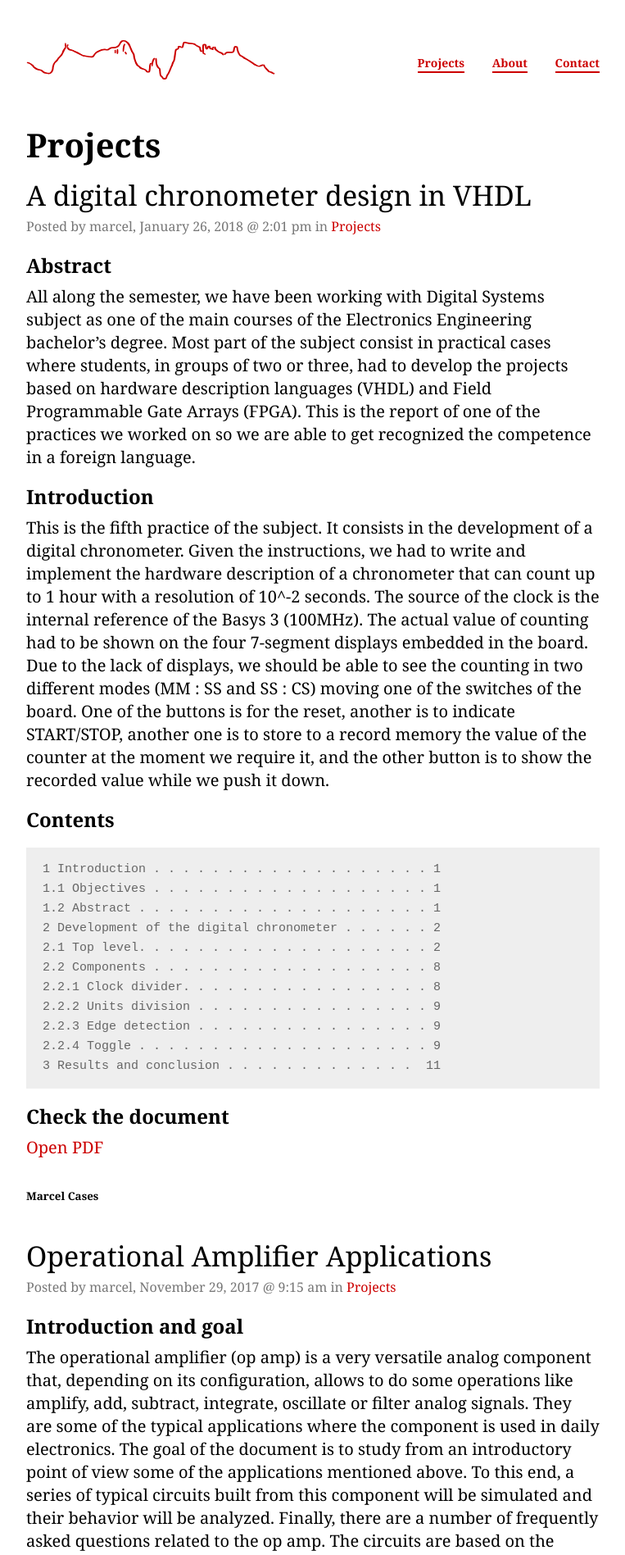
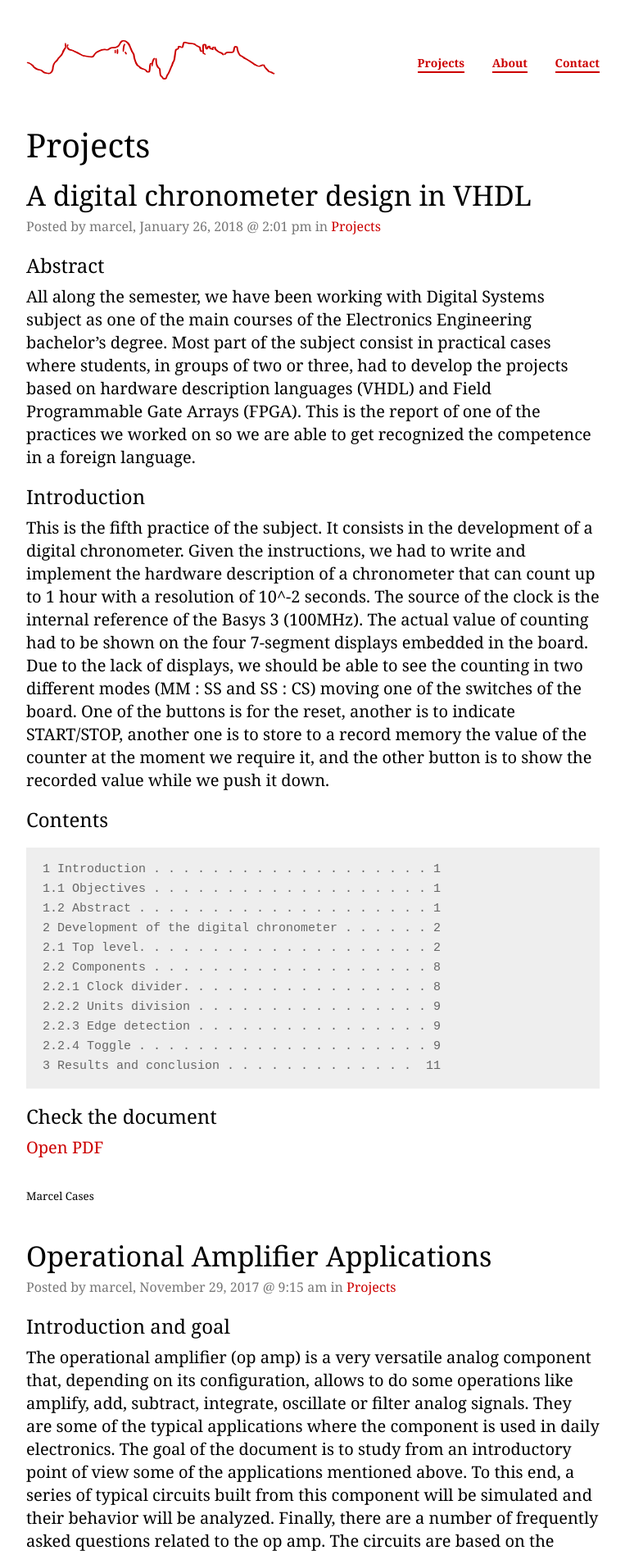
Before and after one commit to marcelcases/marcelcases.github.io, a Jekyll site: the page built from index.html, in a window 1280 px wide. Shown: the top 1897 px of the page at 82% size, without its empty margins (258-1021 px from the left). Built offline with Jekyll 4.4.1, drawn with Linux system fonts in a browser that asks for light colours; comment, search, counter and statistics services are not loaded; some of the changed text lies outside the part shown.

Commit message:
Update footer.html

```diff
--- a/_includes/footer.html
+++ b/_includes/footer.html
@@ -1,8 +1,8 @@
-<style type="text/css">
-.notbold{
-    font-weight:normal
+<style>
+h1, h2, h3, h4, h5, h6, h7
+{
+font-weight: normal;
 }
 </style>
 
 <span class='notbold'><center><h6><p>&copy; 2018 Marcel Cases<p></h6></center></span>
-<h2 style="color:red; background:black;">This is a red heading with a black background</h2>
```
